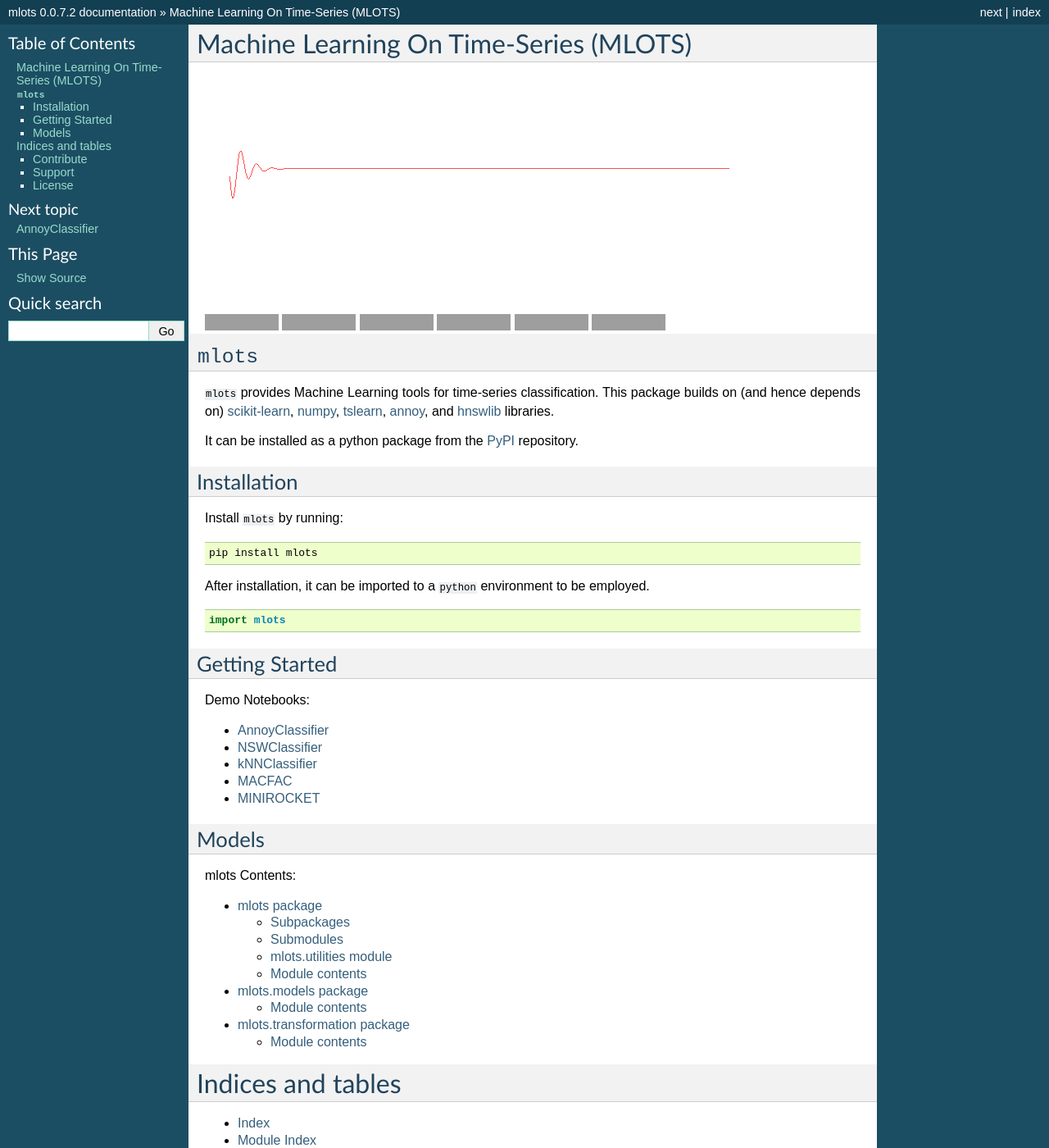
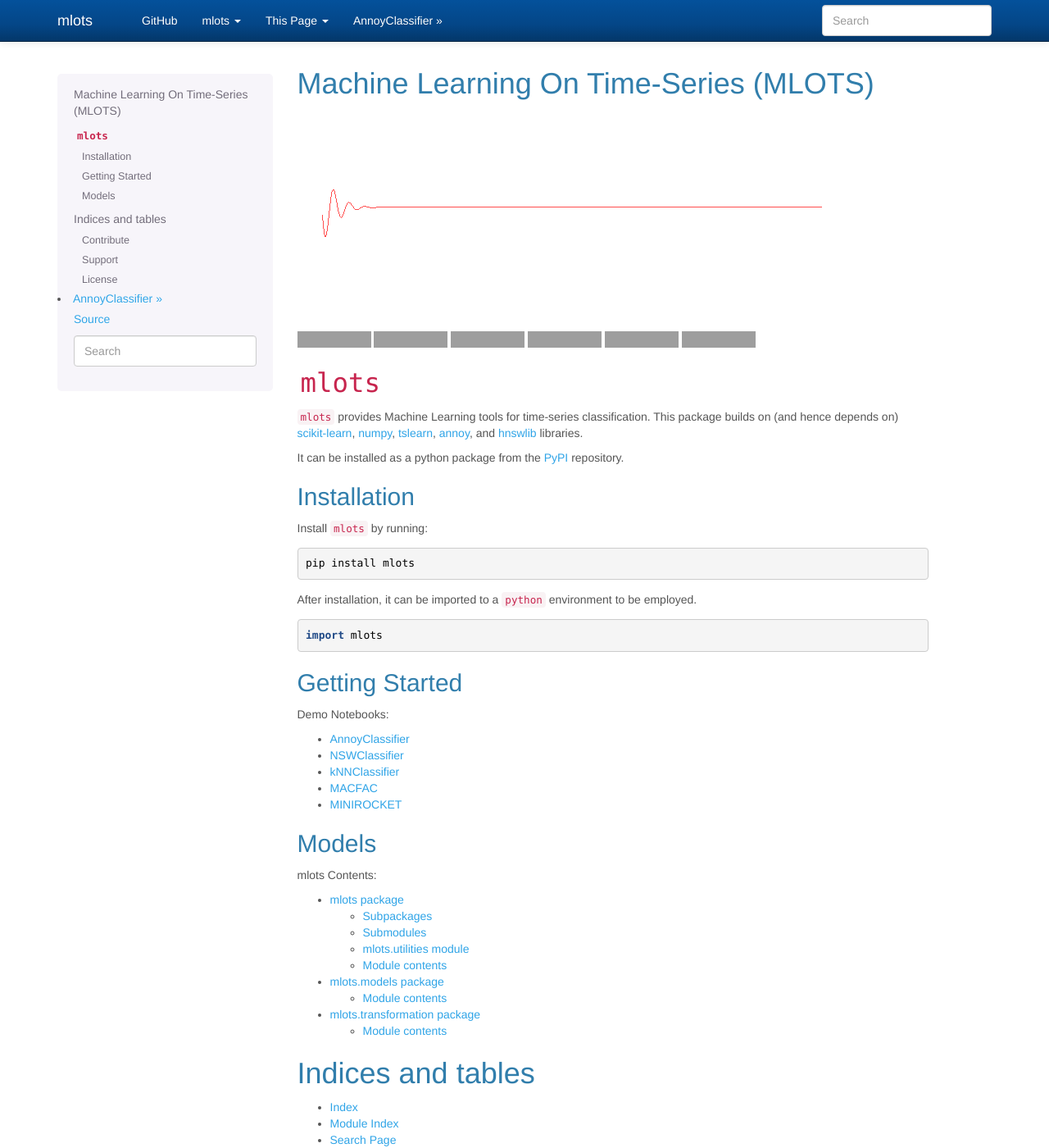
Before and after one commit to vivekmahato/mlots, a Sphinx documentation site: the page built from docs/index.rst, in a window 1280 px wide and 1400 px high. Shown: the whole window at 82% size. Built offline with Sphinx 7.4.7, drawn with Linux system fonts in a browser that asks for light colours; some of the changed text lies outside the part shown; grey boxes are pictures that could not be loaded.

Commit message:
bootstrap theme for docs

```diff
--- a/docs/conf.py
+++ b/docs/conf.py
@@ -62,8 +62,83 @@
 # The theme to use for HTML and HTML Help pages.  See the documentation for
 # a list of builtin themes.
 #
-html_theme = 'classic'
+html_theme = 'bootstrap'
+html_theme_path = [os.path.abspath(os.path.dirname(__file__))]
+# (Optional) Logo. Should be small enough to fit the navbar (ideally 24x24).
+# Path should be relative to the ``_static`` files directory.
+html_logo = "my_logo.png"
 
+# Theme options are theme-specific and customize the look and feel of a
+# theme further.
+html_theme_options = {
+    # Navigation bar title. (Default: ``project`` value)
+    'navbar_title': "mlots",
+
+    # Tab name for entire site. (Default: "Site")
+    'navbar_site_name': "mlots",
+
+    # A list of tuples containing pages or urls to link to.
+    # Valid tuples should be in the following forms:
+    #    (name, page)                 # a link to a page
+    #    (name, "/aa/bb", 1)          # a link to an arbitrary relative url
+    #    (name, "http://example.com", True) # arbitrary absolute url
+    # Note the "1" or "True" value above as the third argument to indicate
+    # an arbitrary url.
+    'navbar_links': [
+        ("GitHub", "https://github.com/vivekmahato/mlots", True),
+    ],
+
+    # Render the next and previous page links in navbar. (Default: true)
+    'navbar_sidebarrel': True,
+
+    # Render the current pages TOC in the navbar. (Default: true)
+    'navbar_pagenav': True,
+
+    # Tab name for the current pages TOC. (Default: "Page")
+    'navbar_pagenav_name': "This Page",
+
+    # Global TOC depth for "site" navbar tab. (Default: 1)
+    # Switching to -1 shows all levels.
+    'globaltoc_depth': 2,
+
+    # Include hidden TOCs in Site navbar?
+    #
+    # Note: If this is "false", you cannot have mixed ``:hidden:`` and
+    # non-hidden ``toctree`` directives in the same page, or else the build
+    # will break.
+    #
+    # Values: "true" (default) or "false"
+    'globaltoc_includehidden': "true",
+
+    # HTML navbar class (Default: "navbar") to attach to <div> element.
+    # For black navbar, do "navbar navbar-inverse"
+    'navbar_class': "navbar navbar-inverse",
+
+    # Fix navigation bar to top of page?
+    # Values: "true" (default) or "false"
+    'navbar_fixed_top': "true",
+
+    # Location of link to source.
+    # Options are "nav" (default), "footer" or anything else to exclude.
+    'source_link_position': "",
+
+    # Bootswatch (http://bootswatch.com/) theme.
+    #
+    # Options are nothing (default) or the name of a valid theme
+    # such as "cosmo" or "sandstone".
+    #
+    # The set of valid themes depend on the version of Bootstrap
+    # that's used (the next config option).
+    #
+    # Currently, the supported themes are:
+    # - Bootstrap 2: https://bootswatch.com/2
+    # - Bootstrap 3: https://bootswatch.com/3
+    'bootswatch_theme': "cerulean",
+
+    # Choose Bootstrap version.
+    # Values: "3" (default) or "2" (in quotes)
+    'bootstrap_version': "3",
+}
 # Add any paths that contain custom static files (such as style sheets) here,
 # relative to this directory. They are copied after the builtin static files,
 # so a file named "default.css" will overwrite the builtin "default.css".
```
